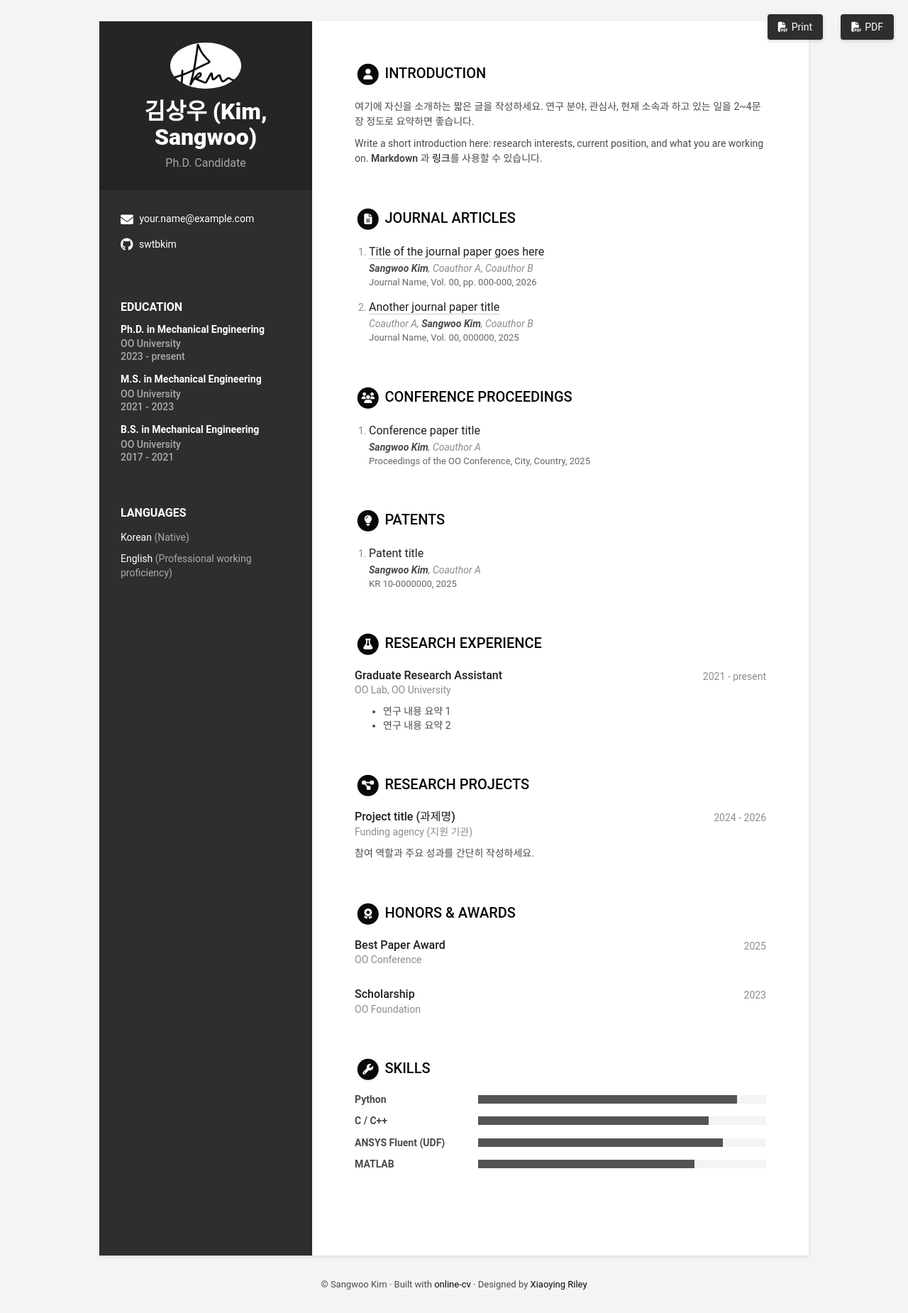
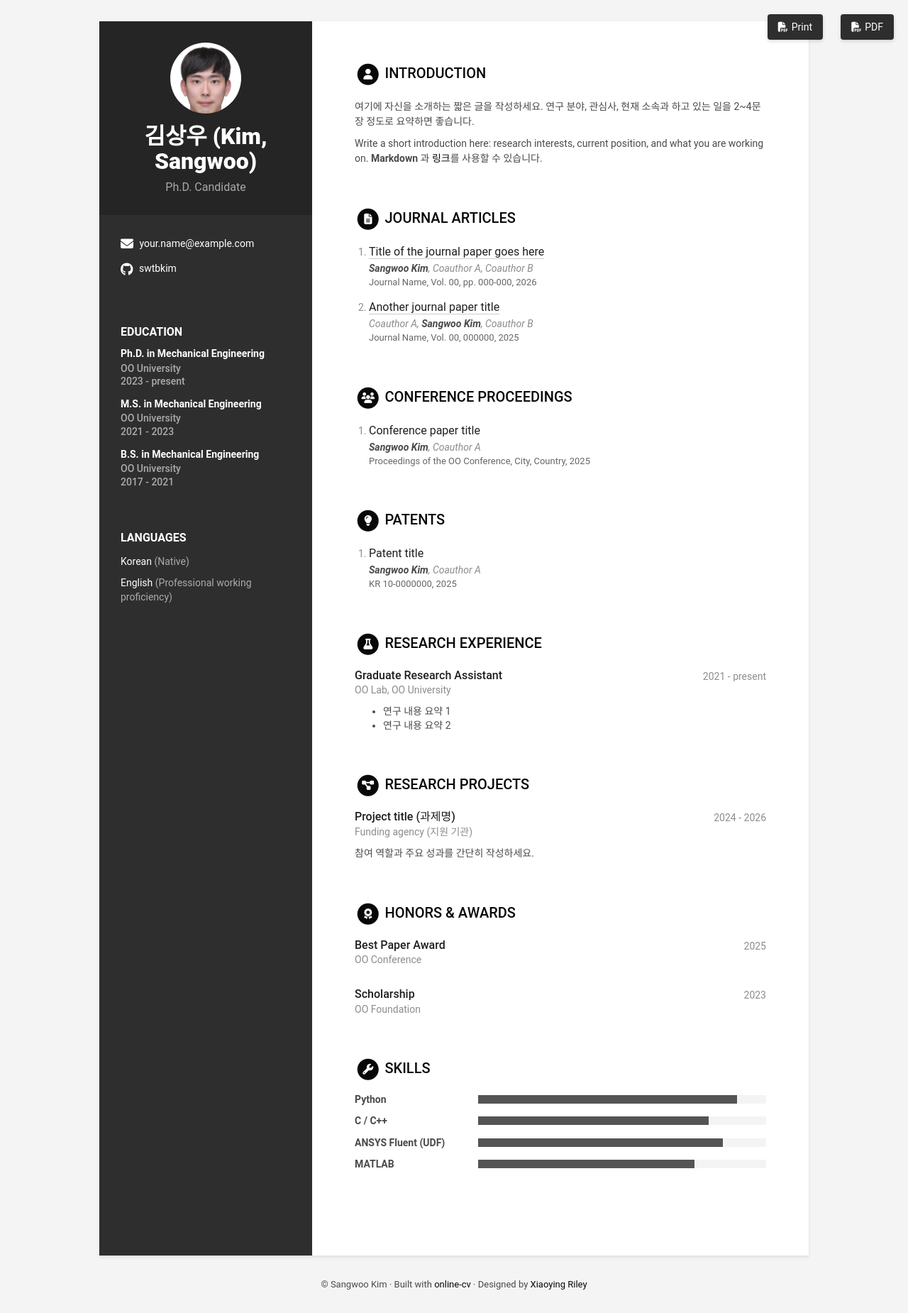
Before and after one commit to swtbkim/SangwooKim, a Jekyll site: the page built from index.html, in a window 1280 px wide. Shown: the whole page at 71% size. Built offline with Jekyll 4.4.1, drawn with Linux system fonts in a browser that asks for light colours.

Commit message:
Use profile.jpg as avatar and remove profile.png
Crop non-square avatar to a circle with object-fit.

Co-Authored-By: Claude Opus 5.5 <noreply@anthropic.com>
Claude-Session: https://claude.ai/code/session_01Ca8BgKLpPF1NhSrVUp22yc

```diff
--- a/_data/data.yml
+++ b/_data/data.yml
@@ -13,7 +13,7 @@ sidebar:
   # Profile information
   name: 김상우 (Kim, Sangwoo)
   tagline: Ph.D. Candidate
-  avatar: profile.png  # /assets/images/ 폴더에 100x100 정사각형 사진을 넣고 파일명 입력
+  avatar: profile.jpg  # /assets/images/ 폴더의 사진 파일명 (원형으로 자동 크롭됨)
 
   # Sidebar links (사용하지 않는 항목은 비워두거나 주석 처리)
   email: your.name@example.com
--- a/_sass/_base.scss
+++ b/_sass/_base.scss
@@ -77,7 +77,10 @@ p {
 
   .avatar {
     //used for profile image
-    max-width: 100px;
+    width: 100px;
+    height: 100px;
+    object-fit: cover; // crop non-square photos to a circle
+    object-position: center top;
     margin-bottom: 15px;
     border: 0px solid #fff;
     border-radius: 100%;
```
Also changed, not shown: assets/images/profile.png (deleted).
